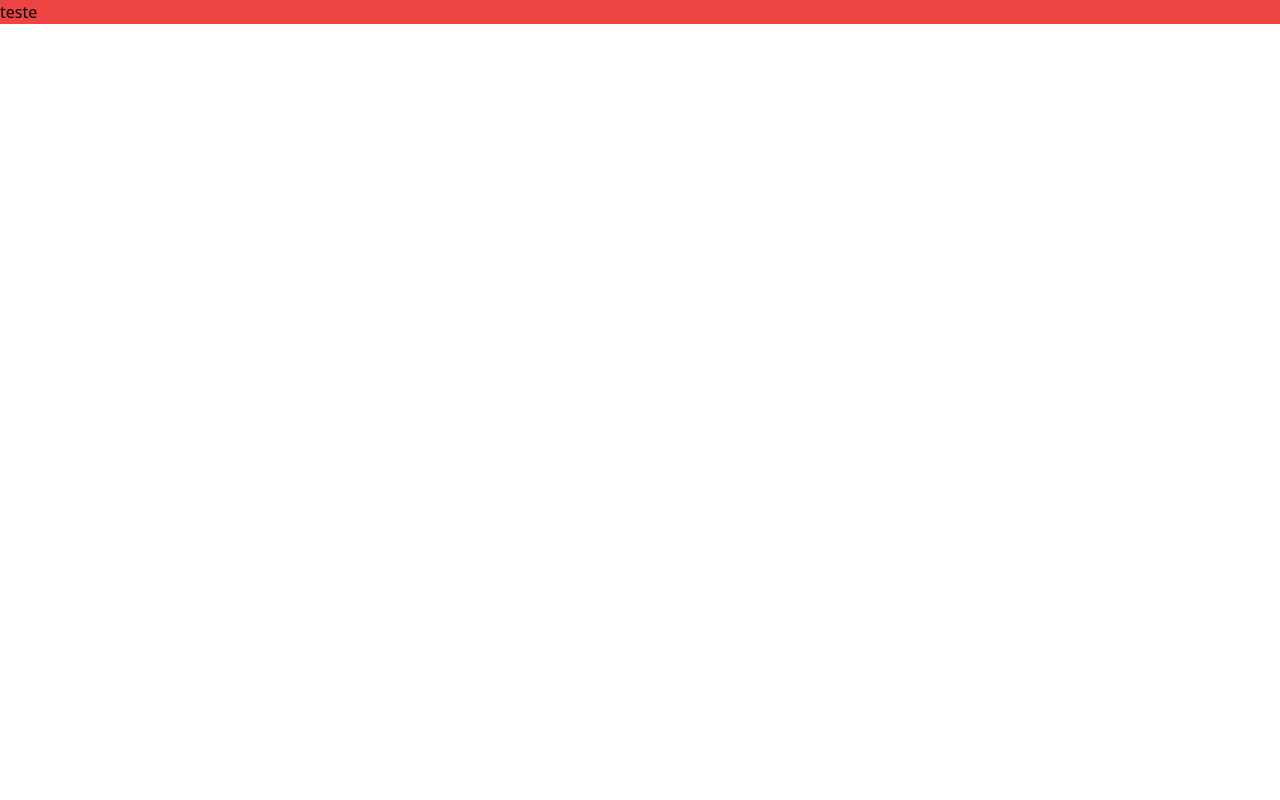
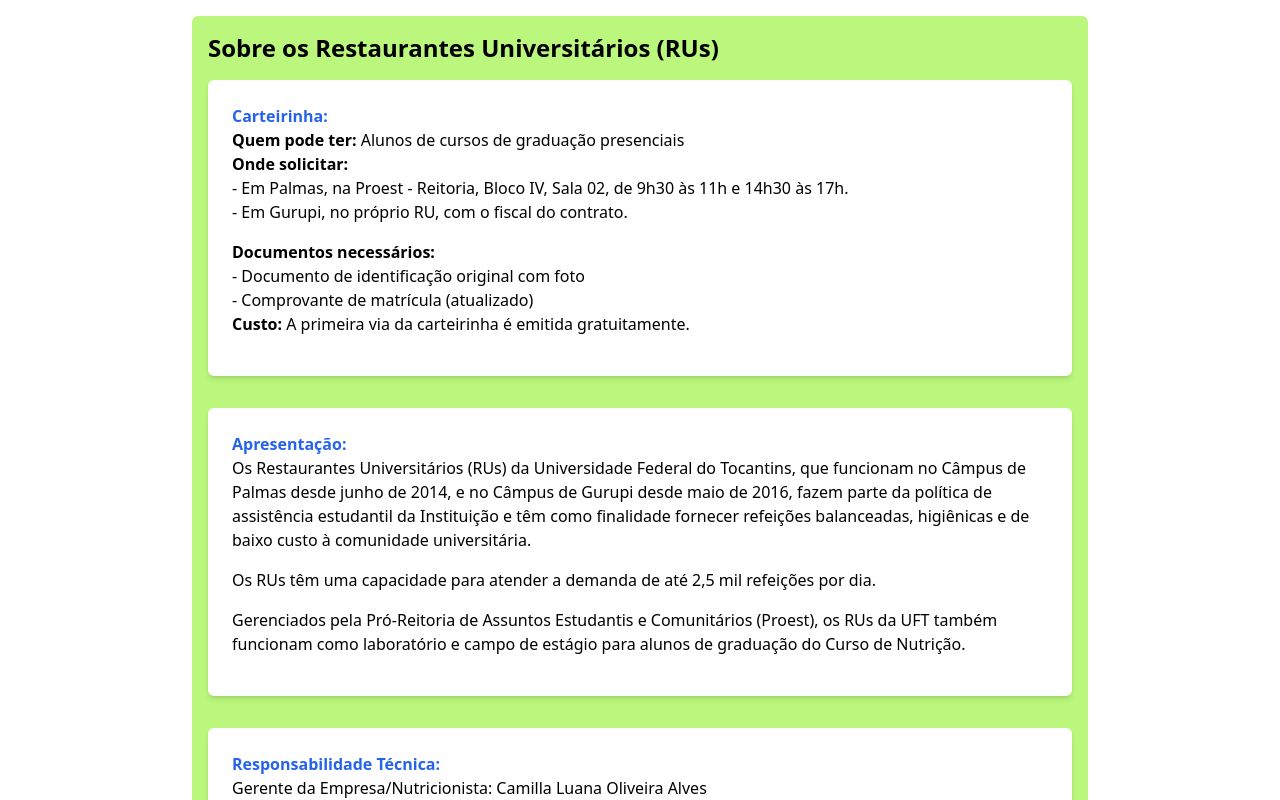
Before and after one commit to Projeto-Menu/mvr-front, a Vue app: page /sobreru in a window 1280 px wide. Shown: the top 800 px of the page. Built offline with nearby package versions, Linux system fonts and the light colour scheme.

Commit message:
Finalização de alguns componentes

```diff
--- a/src/components/Cardapio.vue
+++ b/src/components/Cardapio.vue
@@ -94,7 +94,6 @@
   },
   methods: {
     async atualizar(diaAtual) {
-      console.log(this.diasfuncionamento.data_dia)
       this.pratosAlmoco = await this.listCardapio(
         this.diasfuncionamento[diaAtual + 1].id_almoco
       );
@@ -107,7 +106,6 @@
     },
     async ajusteTime(value) {
       let dataFormatada = await moment(value).format("L");
-      console.log(dataFormatada);
       return dataFormatada;
     },
     async listDiasFuncionamento() {
--- a/src/components/Contatos.vue
+++ b/src/components/Contatos.vue
@@ -1,6 +1,42 @@
 <template>
     <div :class="{ 'ml-72': isSidebarVisible }">
+      <div class="max-w-2xl my-4 mx-auto p-4 rounded-md shadow-md bg-[#baf77c]">
+    <h2 class="text-2xl font-semibold mb-4">Contatos</h2>
 
+    <div class="contato mb-8 p-6 bg-white rounded-md shadow-md">
+      <p class="mb-4">
+        <strong class="text-blue-600">Pró-Reitoria de Assuntos Estudantis (Proest):</strong><br />
+        <strong>E-mail:</strong> proest@uft.edu.br<br />
+        <strong>Telefone:</strong> (63) 3229-4179<br />
+        <strong>Site:</strong> <a href="https://www.uft.edu.br/ru" target="_blank" rel="noopener noreferrer">www.uft.edu.br/ru</a>
+      </p>
+      <p>
+        <strong class="text-blue-600">Endereço (Coordenação):</strong><br />
+        Universidade Federal do Tocantins (UFT) | Câmpus de Palmas<br />
+        Avenida NS 15, Quadra 109 Norte | Plano Diretor Norte<br />
+        Sala 102, Bloco IV, Proest<br />
+        Palmas/TO | 77001-090
+      </p>
+    </div>
+
+    <div class="contato mb-8 p-6 bg-white rounded-md shadow-md">
+      <p class="mb-4">
+        <strong class="text-blue-600">RU do Câmpus de Palmas:</strong><br />
+        <strong>Telefones:</strong> (63) 3229-4263 | (63) 3229-4363<br />
+        <strong>E-mail:</strong> <a href="mailto:rupalmas@uft.edu.br">rupalmas@uft.edu.br</a>
+      </p>
+      <p class="mb-4">
+        <strong class="text-blue-600">RU do Câmpus de Araguaína:</strong><br />
+        <strong>Telefone:</strong> (63) 2112-2150<br />
+        <strong>E-mail:</strong> <a href="mailto:ruaraguaina@uft.edu.br">ruaraguaina@uft.edu.br</a>
+      </p>
+      <p>
+        <strong class="text-blue-600">RU do Câmpus de Gurupi:</strong><br />
+        <strong>Telefone:</strong> (63) 3312-2575<br />
+        <strong>E-mail:</strong> <a href="mailto:rugurupi@uft.edu.br">rugurupi@uft.edu.br</a>
+      </p>
+    </div>
+  </div>
     </div>
   </template>
 
--- a/src/components/Dicas.vue
+++ b/src/components/Dicas.vue
@@ -1,6 +1,6 @@
 <template>
   <div :class="{ 'ml-72': isSidebarVisible }">
-      <div class="max-w-4xl my-2 mx-auto rounded-md p-4 bg-[#baf77c]">
+      <div class="max-w-4xl my-4 mx-auto rounded-md p-4 bg-[#baf77c]">
         <h2 class="text-2xl font-semibold mb-4">Dicas para o RU</h2>
 
         <div class="dica mb-8 p-6 bg-white rounded-md shadow-md">
--- a/src/components/Sobre.vue
+++ b/src/components/Sobre.vue
@@ -1,6 +1,30 @@
 <template>
   <div :class="{ 'ml-72': isSidebarVisible }">
-      teste Sobreapp
+    <div class="max-w-2xl my-4 mx-auto p-4 rounded-md shadow-md bg-[#baf77c]">
+      <h2 class="text-2xl font-semibold mb-4">Sobre o Projeto</h2>
+
+      <div class="sobre-projeto mb-8 p-6 bg-white rounded-md shadow-md">
+        <p class="mb-4">
+          Este projeto foi desenvolvido como parte da disciplina de
+          Desenvolvimento Web Mobile por três alunos da Universidade Federal do
+          Tocantins.
+        </p>
+        <p class="mb-4">
+          O intuito do projeto é auxiliar os estudantes da UFT, fornecendo
+          informações sobre o cardápio diário do Restaurante Universitário (RU)
+          para as refeições de almoço e jantar.
+        </p>
+        <p>
+          O projeto é uma iniciativa que surgiu da necessidade dos alunos em
+          obterem informações sobre o cardápio do RU, visando facilitar o
+          planejamento de suas refeições.
+        </p>
+        <p class="mt-4">
+          Este é um projeto anônimo, desenvolvido com o propósito de contribuir
+          positivamente para a comunidade acadêmica.
+        </p>
+      </div>
+    </div>
   </div>
 </template>
 
--- a/src/components/SobreRu.vue
+++ b/src/components/SobreRu.vue
@@ -1,7 +1,59 @@
 <template>
   <div :class="{ 'ml-72': isSidebarVisible }">
-      <div class="bg-red-500">
-        teste
+    <div class="max-w-4xl my-4 mx-auto p-4 rounded-md bg-[#baf77c]">
+      <h2 class="text-2xl font-semibold mb-4">
+        Sobre os Restaurantes Universitários (RUs)
+      </h2>
+      <div class="ru-info mb-8 p-6 bg-white rounded-md shadow-md">
+        <p class="mb-4">
+          <strong class="text-blue-600">Carteirinha:</strong><br />
+          <strong>Quem pode ter:</strong> Alunos de cursos de graduação
+          presenciais<br />
+          <strong>Onde solicitar:</strong><br />
+          - Em Palmas, na Proest - Reitoria, Bloco IV, Sala 02, de 9h30 às 11h e
+          14h30 às 17h.<br />
+          - Em Gurupi, no próprio RU, com o fiscal do contrato.
+        </p>
+        <p class="mb-4">
+          <strong>Documentos necessários:</strong><br />
+          - Documento de identificação original com foto<br />
+          - Comprovante de matrícula (atualizado)<br />
+          <strong>Custo:</strong> A primeira via da carteirinha é emitida
+          gratuitamente.
+        </p>
+      </div>
+      <div class="ru-info mb-8 p-6 bg-white rounded-md shadow-md">
+        <p class="mb-4">
+          <strong class="text-blue-600">Apresentação:<br /> </strong> Os
+          Restaurantes Universitários (RUs) da Universidade Federal do
+          Tocantins, que funcionam no Câmpus de Palmas desde junho de 2014, e no
+          Câmpus de Gurupi desde maio de 2016, fazem parte da política de
+          assistência estudantil da Instituição e têm como finalidade fornecer
+          refeições balanceadas, higiênicas e de baixo custo à comunidade
+          universitária.
+        </p>
+        <p class="mb-4">
+          Os RUs têm uma capacidade para atender a demanda de até 2,5 mil
+          refeições por dia.
+        </p>
+        <p class="mb-4">
+          Gerenciados pela Pró-Reitoria de Assuntos Estudantis e Comunitários
+          (Proest), os RUs da UFT também funcionam como laboratório e campo de
+          estágio para alunos de graduação do Curso de Nutrição.
+        </p>
+      </div>
+
+      <div class="ru-info mb-8 p-6 bg-white rounded-md shadow-md">
+        <p class="mb-4">
+          <strong class="text-blue-600">Responsabilidade Técnica:<br /></strong>
+          Gerente da Empresa/Nutricionista: Camilla Luana Oliveira Alves
+        </p>
+        <p class="mb-4">
+          <strong class="text-blue-600">RU do Câmpus de Palmas:<br /></strong>
+          Nutricionistas: Juliana Moraes e Erica Triulli (Empresa Vogue) Fiscal
+          do Contrato/Nutricionista: Elisama Lopes
+        </p>
+      </div>
     </div>
   </div>
 </template>
```
Lines whose indentation alone changed are shown as unchanged.
